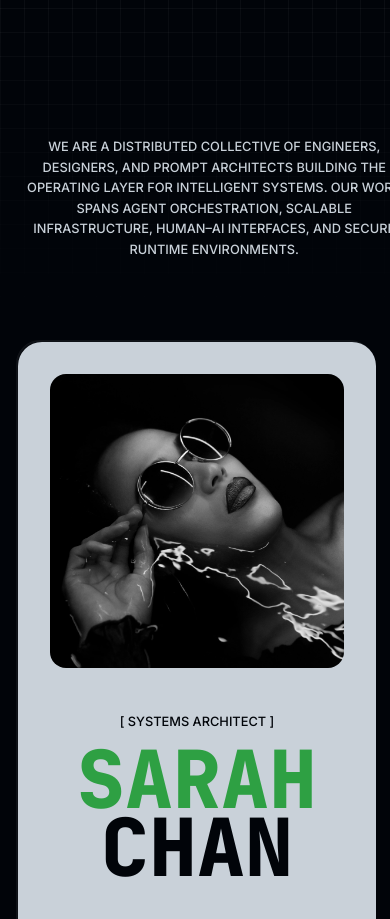
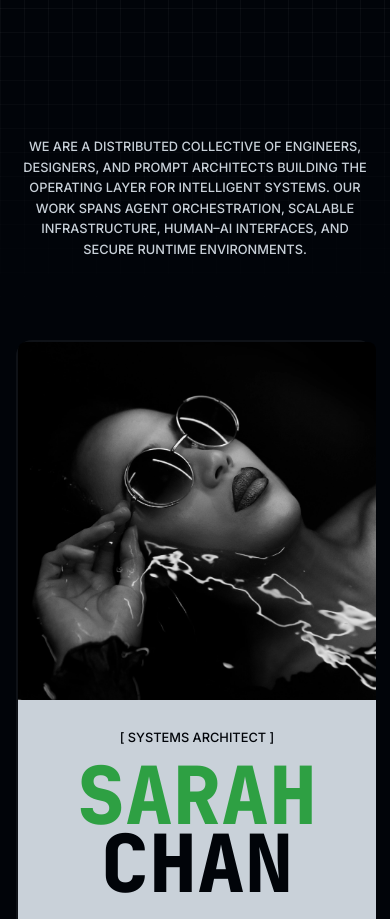
Before and after one commit to jmarellanes/gsap__section--team-reveal, a website built with Vite: page index.html in a window 390 px wide. Shown: the part 520-1439 px from the top of the page. Built offline with nearby package versions, Linux system fonts and the light colour scheme; some packages are replaced by stand-ins of ours.

Commit message:
refactor(styles): Enhance component layout
Adjusts various CSS properties to improve visual consistency and responsiveness across components.

Updates font sizing for card headings and improves paragraph wrapping by using `max-inline-size`. Standardizes border-radius values for team reveal components and refines padding distribution for better layout control.

```diff
--- a/src/styles/style.css
+++ b/src/styles/style.css
@@ -82,7 +82,7 @@
 
     --fs-xl: clamp(4rem, 11vw + 1rem, 12rem);
     --fs-initial: clamp(8rem, 25vw + 1rem, 20rem);
-    --fs-card-h3: clamp(3rem, 6vw + 1rem, 6.4rem);
+    --fs-card-h3: clamp(3rem, 6vw + 1rem, 8rem);
     --fs-body: clamp(0.8rem, 0.2vw + 0.7rem, 0.9rem);
 
     --grid-size: 24px;
@@ -165,7 +165,7 @@
     }
 
     p {
-      inline-size: 48ch;
+      max-inline-size: 48ch;
       line-height: 1.6;
       block-size: fit-content;
     }
@@ -182,7 +182,7 @@
 
   .team-reveal__item {
     block-size: 100%;
-    border-radius: 1.5rem;
+    border-radius: 16px;
     border: 2px solid var(--terminal-grid);
     flex: 1;
     inline-size: 100%;
@@ -217,19 +217,17 @@
     align-items: center;
     background-color: var(--color-text);
     block-size: calc(100% + 4px);
-    border-radius: 1.5rem;
+    border-radius: 16px;
     display: flex;
     flex-direction: column;
     gap: 2em;
     inline-size: calc(100% + 4px);
-    padding: 2rem;
     will-change: transform;
   }
 
   .team-reveal__image {
     aspect-ratio: 1;
-    border-radius: 1rem;
-    margin-bottom: 1rem;
+    border-radius: 8px 8px 0 0;
     overflow: hidden;
   }
 
@@ -239,6 +237,7 @@
     flex-direction: column;
     gap: 1rem;
     text-align: center;
+    padding-inline: 2rem;
 
     h3 {
       color: var(--color-accent);
```
